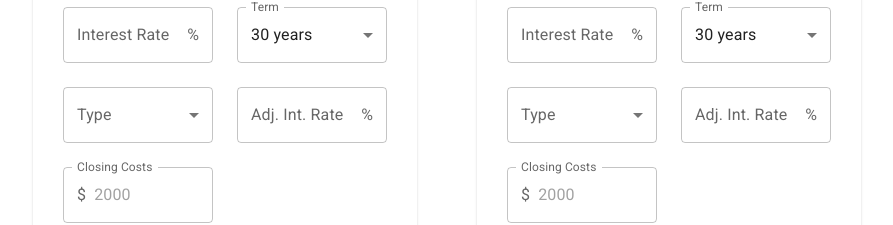
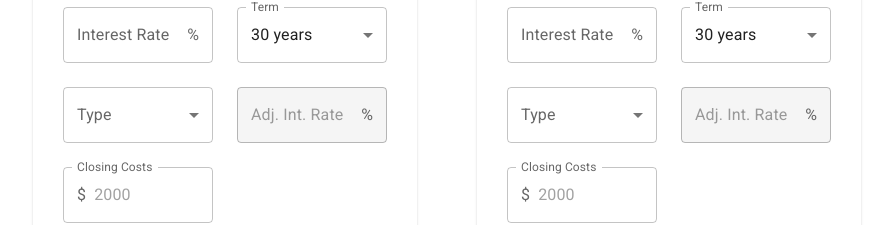
Before and after one commit to erich564/mortgage-comp-tool, a React (Create React App) app: page / in a window 1280 px wide. Shown: the part 414-639 px from the top of the page, without its empty margins (193-1086 px from the left). Built offline with nearby package versions, Linux system fonts and the light colour scheme.

Commit message:
Adjuted adj int rate disabled condition

```diff
--- a/src/MortgageForm.js
+++ b/src/MortgageForm.js
@@ -147,8 +147,8 @@ export default function MortgageForm({ handleMortgageChange, state }) {
           name="interestRateAdjusted"
           value={state.interestRateAdjusted}
           onChange={handleChange}
-          disabled={state.type === MortgageType.FixedRate}
-          required={state.type !== MortgageType.FixedRate}
+          disabled={state.type === MortgageType.FixedRate || state.type === ''}
+          required
           sx={{ input: { textAlign: 'right' }, width: skinnyWidth }}
           placeholder="6.75"
           InputProps={{
```
